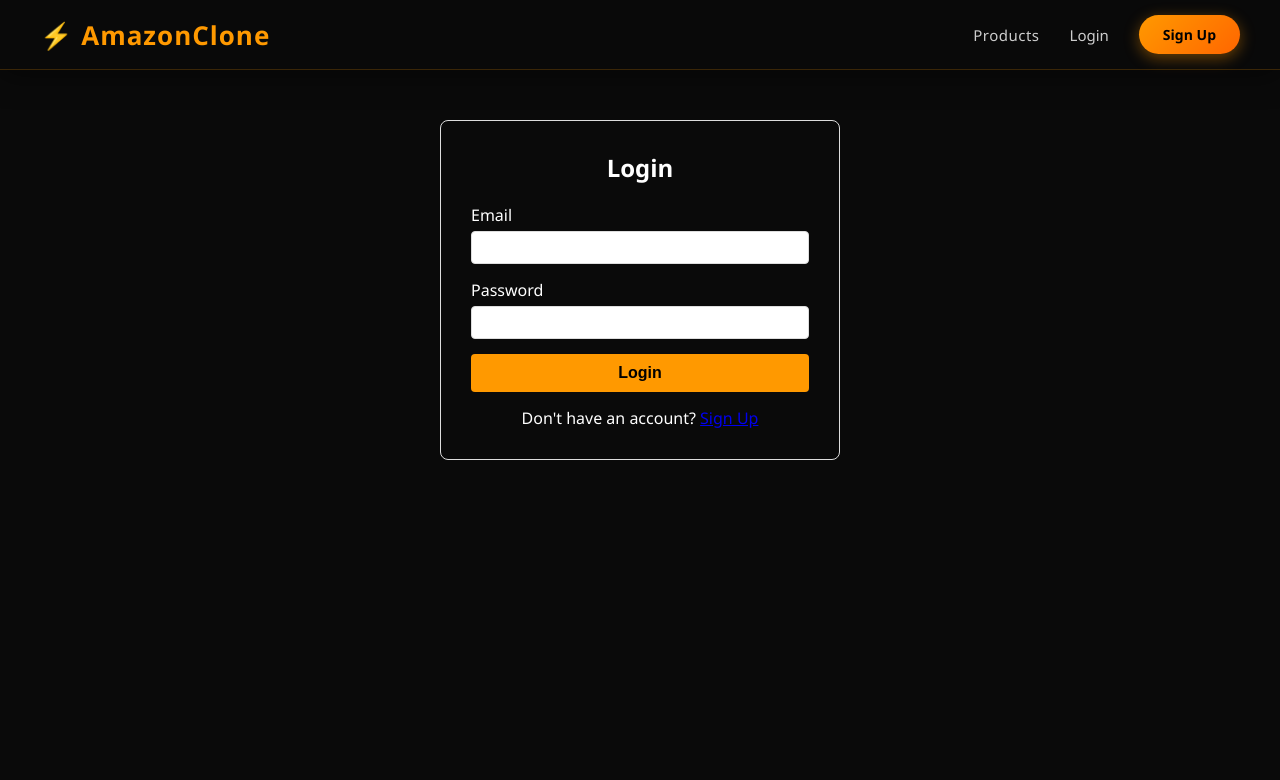
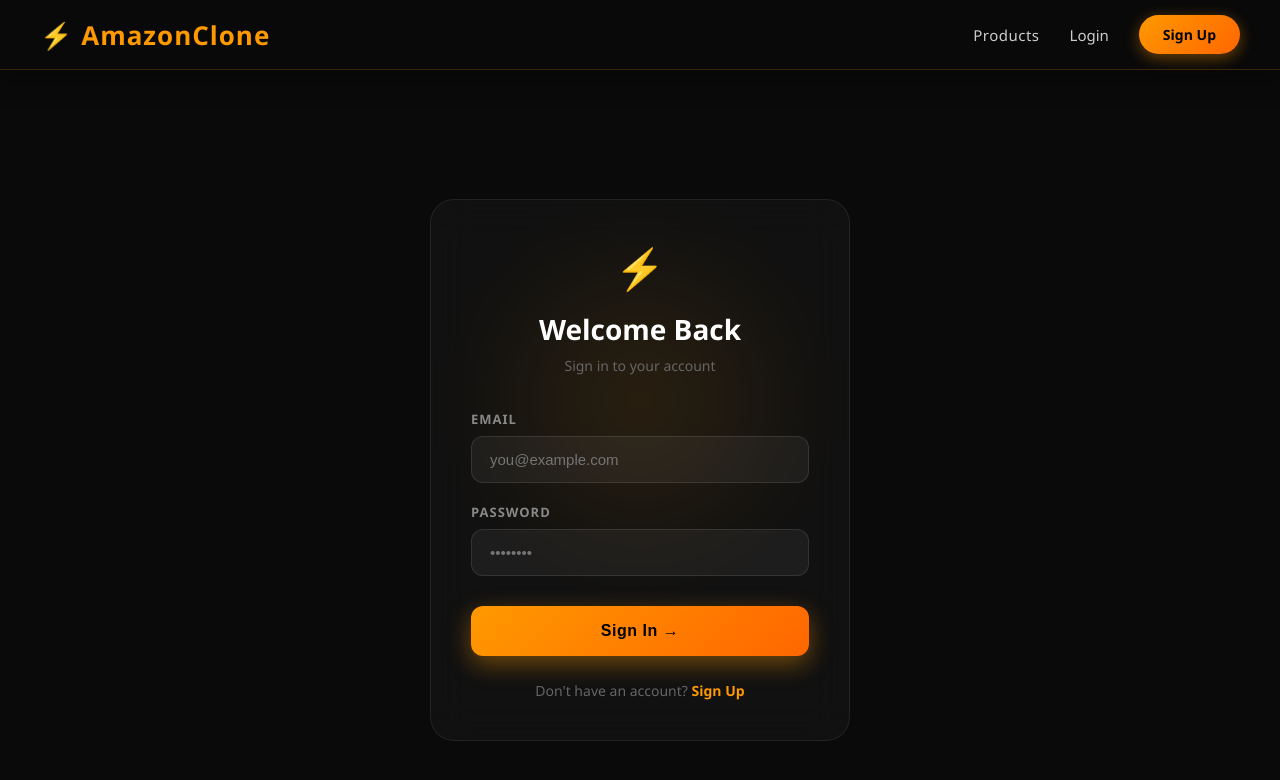
Before and after one commit to AviSingh6451/amazon-clone, a React (Vite) app in the folder client/: page /login in a window 1280 px wide. Shown: the top 780 px of the page. Built offline with nearby package versions, Linux system fonts and the light colour scheme.

Commit message:
Modern UI - Login page redesign

```diff
--- a/client/src/pages/Login.jsx
+++ b/client/src/pages/Login.jsx
@@ -16,7 +16,6 @@ function Login() {
     e.preventDefault()
     setLoading(true)
     setError('')
-
     try {
       const response = await axios.post(
         'http://localhost:5000/api/auth/login',
@@ -33,51 +32,128 @@ function Login() {
 
   return (
     <div style={{
-      maxWidth: '400px',
-      margin: '50px auto',
-      padding: '30px',
-      border: '1px solid #ddd',
-      borderRadius: '8px'
+      minHeight: '100vh',
+      backgroundColor: '#0a0a0a',
+      display: 'flex',
+      alignItems: 'center',
+      justifyContent: 'center',
+      padding: '20px'
     }}>
-      <h2 style={{ textAlign: 'center', marginBottom: '20px' }}>
-        Login
+      {/* Glow Effect */}
+      <div style={{
+        position: 'fixed',
+        width: '400px',
+        height: '400px',
+        background: 'radial-gradient(circle, rgba(255,153,0,0.1) 0%, transparent 70%)',
+        borderRadius: '50%',
+        top: '50%',
+        left: '50%',
+        transform: 'translate(-50%, -50%)',
+        pointerEvents: 'none'
+      }} />
+
+      <div style={{
+        width: '100%',
+        maxWidth: '420px',
+        background: 'rgba(255,255,255,0.03)',
+        border: '1px solid rgba(255,255,255,0.08)',
+        borderRadius: '24px',
+        padding: '40px',
+        backdropFilter: 'blur(20px)'
+      }}>
+        {/* Header */}
+        <div style={{ textAlign: 'center', marginBottom: '35px' }}>
+          <div style={{
+            fontSize: '40px',
+            marginBottom: '15px'
+          }}>⚡</div>
+          <h2 style={{
+            fontSize: '28px',
+            fontWeight: '800',
+            color: '#fff',
+            marginBottom: '8px'
+          }}>
+            Welcome Back
           </h2>
+          <p style={{ color: '#666', fontSize: '14px' }}>
+            Sign in to your account
+          </p>
+        </div>
 
         {error && (
-        <p style={{ color: 'red', textAlign: 'center' }}>{error}</p>
+          <div style={{
+            backgroundColor: 'rgba(255,68,68,0.1)',
+            border: '1px solid rgba(255,68,68,0.3)',
+            color: '#ff4444',
+            padding: '12px',
+            borderRadius: '10px',
+            marginBottom: '20px',
+            fontSize: '14px',
+            textAlign: 'center'
+          }}>
+            {error}
+          </div>
         )}
 
         <form onSubmit={handleSubmit}>
-        <div style={{ marginBottom: '15px' }}>
-          <label>Email</label>
+          <div style={{ marginBottom: '20px' }}>
+            <label style={{
+              color: '#888',
+              fontSize: '13px',
+              fontWeight: '600',
+              letterSpacing: '1px',
+              textTransform: 'uppercase',
+              display: 'block',
+              marginBottom: '8px'
+            }}>
+              Email
+            </label>
             <input
               type="email"
               value={email}
               onChange={(e) => setEmail(e.target.value)}
               required
+              placeholder="you@example.com"
               style={{
                 width: '100%',
-              padding: '8px',
-              marginTop: '5px',
-              border: '1px solid #ddd',
-              borderRadius: '4px'
+                padding: '14px 18px',
+                backgroundColor: 'rgba(255,255,255,0.05)',
+                border: '1px solid rgba(255,255,255,0.1)',
+                borderRadius: '12px',
+                color: '#fff',
+                fontSize: '15px',
+                outline: 'none'
               }}
             />
           </div>
 
-        <div style={{ marginBottom: '15px' }}>
-          <label>Password</label>
+          <div style={{ marginBottom: '30px' }}>
+            <label style={{
+              color: '#888',
+              fontSize: '13px',
+              fontWeight: '600',
+              letterSpacing: '1px',
+              textTransform: 'uppercase',
+              display: 'block',
+              marginBottom: '8px'
+            }}>
+              Password
+            </label>
             <input
               type="password"
               value={password}
               onChange={(e) => setPassword(e.target.value)}
               required
+              placeholder="••••••••"
               style={{
                 width: '100%',
-              padding: '8px',
-              marginTop: '5px',
-              border: '1px solid #ddd',
-              borderRadius: '4px'
+                padding: '14px 18px',
+                backgroundColor: 'rgba(255,255,255,0.05)',
+                border: '1px solid rgba(255,255,255,0.1)',
+                borderRadius: '12px',
+                color: '#fff',
+                fontSize: '15px',
+                outline: 'none'
               }}
             />
           </div>
@@ -87,23 +163,38 @@ function Login() {
             disabled={loading}
             style={{
               width: '100%',
-            padding: '10px',
-            backgroundColor: '#f90',
+              padding: '16px',
+              background: 'linear-gradient(135deg, #f90, #ff6600)',
               border: 'none',
-            borderRadius: '4px',
+              borderRadius: '12px',
               fontSize: '16px',
-            fontWeight: 'bold',
-            cursor: 'pointer'
+              fontWeight: '800',
+              cursor: 'pointer',
+              color: 'black',
+              boxShadow: '0 8px 25px rgba(255,153,0,0.4)',
+              letterSpacing: '0.5px'
             }}
           >
-          {loading ? 'Logging in...' : 'Login'}
+            {loading ? 'Signing in...' : 'Sign In →'}
           </button>
         </form>
 
-      <p style={{ textAlign: 'center', marginTop: '15px' }}>
+        <p style={{
+          textAlign: 'center',
+          marginTop: '25px',
+          color: '#666',
+          fontSize: '14px'
+        }}>
           Don't have an account?{' '}
-        <Link to="/signup">Sign Up</Link>
+          <Link to="/signup" style={{
+            color: '#f90',
+            fontWeight: '700',
+            textDecoration: 'none'
+          }}>
+            Sign Up
+          </Link>
         </p>
+      </div>
     </div>
   )
 }
```
Lines whose indentation alone changed are shown as unchanged.
